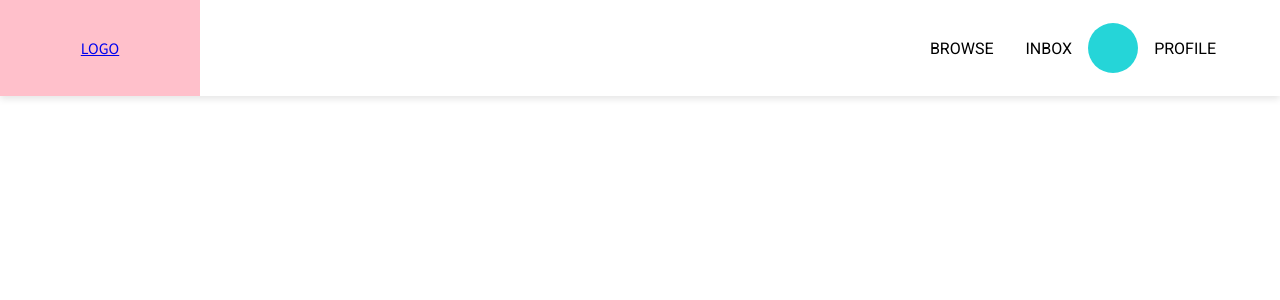
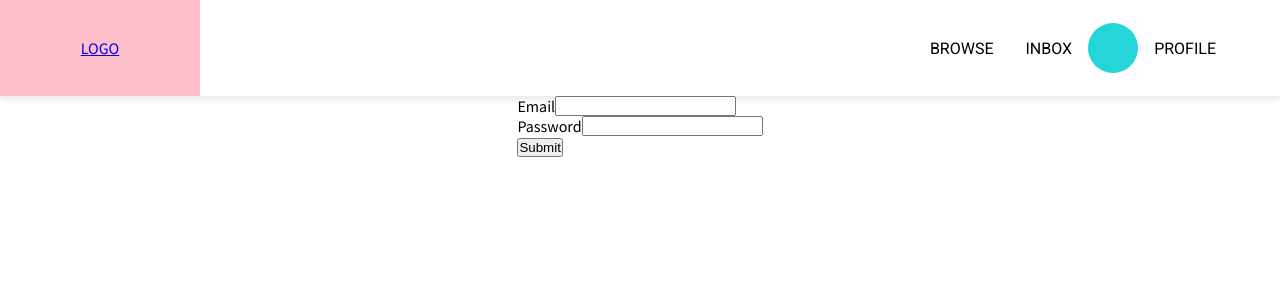
Before and after one commit to brianqian/skill-marketplace, a React (Create React App) app in the folder client/: page /login in a window 1280 px wide. Shown: the top 300 px of the page. Built offline with nearby package versions, Linux system fonts and the light colour scheme.

Commit message:
Readded feathers authentication stuff

```diff
--- a/client/src/pages/App.js
+++ b/client/src/App.js
@@ -1,10 +1,11 @@
 import React from 'react';
 import styled from 'styled-components/macro';
-import EditProfile from './EditProfile';
-import Header from '../components/Header';
-import Home from './Home';
 import { Switch, Route } from 'react-router-dom';
-import ClassProfile from './ClassProfile';
+import EditProfile from './pages/EditProfile';
+import Header from './components/Header';
+import Home from './pages/Home';
+import ClassProfile from './pages/ClassProfile';
+import Login from "./components/Login";
 
 const Container = styled.div``;
 
@@ -14,6 +15,7 @@ function App() {
       <Header />
       <Switch>
         <Route exact path="/profile" component={EditProfile} />
+        <Route exact path="/login" component={Login} />
         <Route exact path="/" component={Home} />
         <Route path="/class" component={ClassProfile} />
       </Switch>
--- /dev/null
+++ b/client/src/components/Login.js
@@ -0,0 +1,40 @@
+import React, { useState, useEffect } from 'react';
+import styled from 'styled-components';
+
+const Container = styled.div`
+  display: flex;
+  justify-content: center;
+  align-items: center;
+`;
+
+const InputContainer = styled.div`
+  display: flex;
+`;
+
+function Login() {
+    const [formValue, setFormValue] = useState({});
+    const handleSubmit = e => {
+        e.preventDefault();
+        console.log(formValue);
+    };
+    const handleChange = e => {
+        const { name, value } = e.target;
+        setFormValue({ ...formValue, [name]: value });
+    };
+    return (
+      <Container>
+        <form onSubmit={handleSubmit} onChange={handleChange}>
+          <InputContainer>
+            <label htmlFor="">Email</label>
+            <input type="text" name="email" />
+          </InputContainer>
+          <InputContainer>
+            <label htmlFor="password">Password</label>
+            <input type="password" name="password" />
+          </InputContainer>
+          <input type="submit" />
+        </form>
+      </Container>
+    );
+}
+export default Login;
--- a/client/src/index.js
+++ b/client/src/index.js
@@ -2,7 +2,7 @@ import React from 'react';
 import ReactDOM from 'react-dom';
 import { createGlobalStyle, ThemeProvider } from 'styled-components';
 import { BrowserRouter } from 'react-router-dom';
-import App from './pages/App';
+import App from './App';
 import theme from './config/theme';
 import * as serviceWorker from './serviceWorker';
 
--- /dev/null
+++ b/client/src/pages/Login.js
@@ -0,0 +1,6 @@
+import React from 'react';
+import "../components/Login"
+
+function Login() {
+    return (<Login />);
+}
```
Also changed, not shown: client/src/components/Register.js (added), 1 other file (tests, documents, lock files or other folders).
